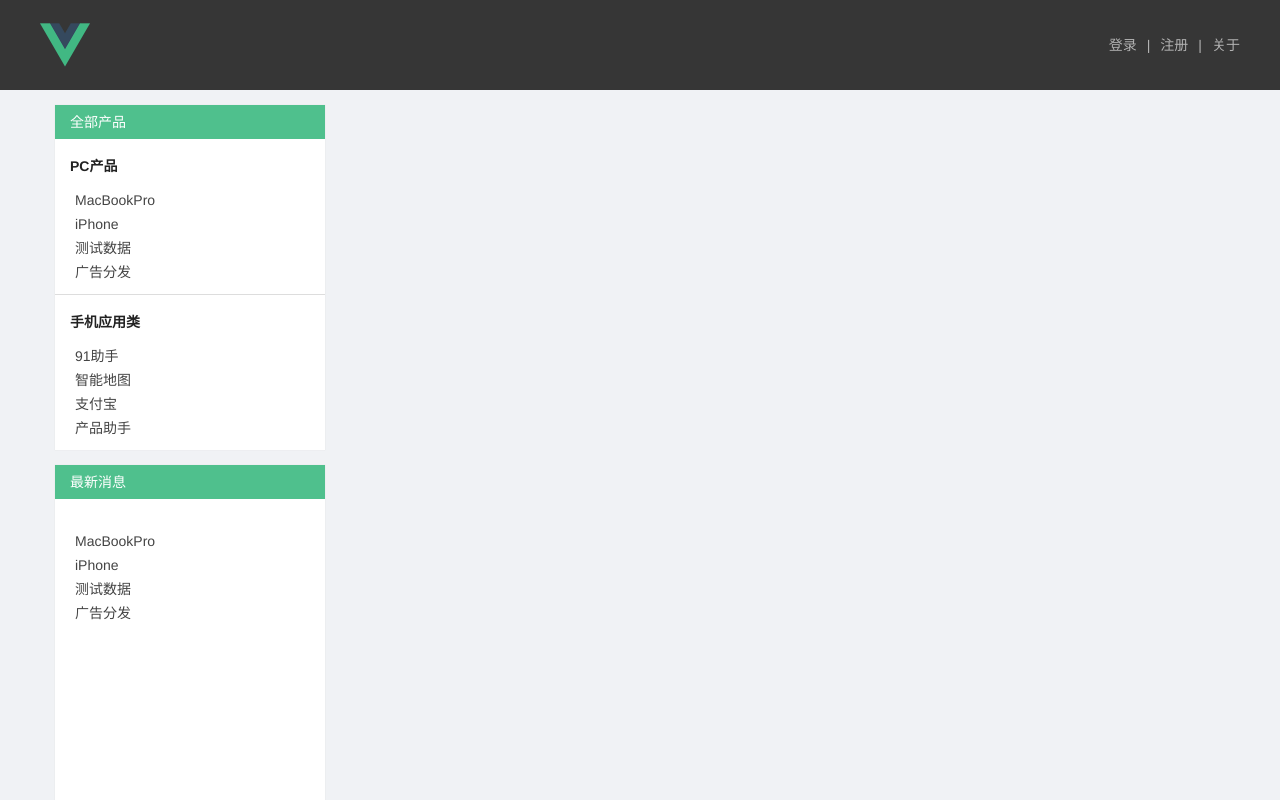
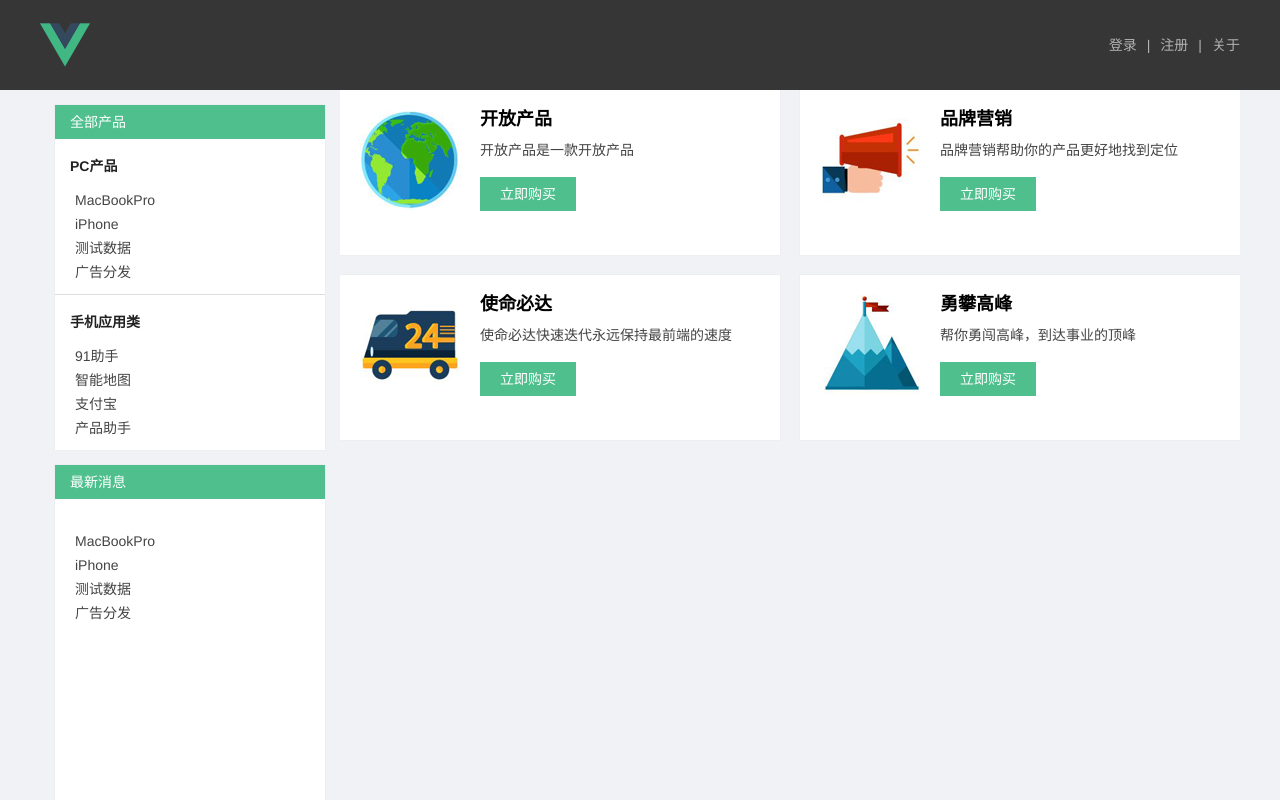
Before and after one commit to neusoftart/vuedemo3, a Vue app: page / in a window 1280 px wide. Shown: the top 800 px of the page. Built offline with nearby package versions, Linux system fonts and the light colour scheme.

Commit message:
完成右侧产品页布局

```diff
--- a/src/pages/index.vue
+++ b/src/pages/index.vue
@@ -22,12 +22,54 @@
           </ul>
       </div>
     </div>
+    <div class="index-right">
+      <div class="index-board-list">
+        <div
+          class="index-board-item"
+          v-for=" (item,index) in boardList"
+          :class="[{ 'line-last' : index % 2 !== 0},'index-board-' + item.id]">
+          <div class="index-board-item-inner">
+            <h2> {{ item.title }} </h2>
+            <p>{{ item.description }}</p>
+            <div class="index-board-button">
+              <a href="#" class="button">立即购买</a>
+            </div>
+          </div>
+        </div>
+      </div>
+    </div>
   </div>
 </template>
 <script>
   export default{
     data(){
       return{
+        boardList:[
+          {
+            title: '开放产品',
+            description: '开放产品是一款开放产品',
+            id:'car',
+            saleout:false
+          },
+          {
+            title: '品牌营销',
+            description: '品牌营销帮助你的产品更好地找到定位',
+            id:'earth',
+            saleout:false
+          },
+          {
+              title: '使命必达',
+              description: '使命必达快速迭代永远保持最前端的速度',
+              id:'loud',
+              saleout:true
+          },
+          {
+                title: '勇攀高峰',
+                description: '帮你勇闯高峰，到达事业的顶峰',
+                id:'hill',
+                saleout:false
+          },
+        ],
         newsList:[
           {
             title: 'MacBookPro',
```
